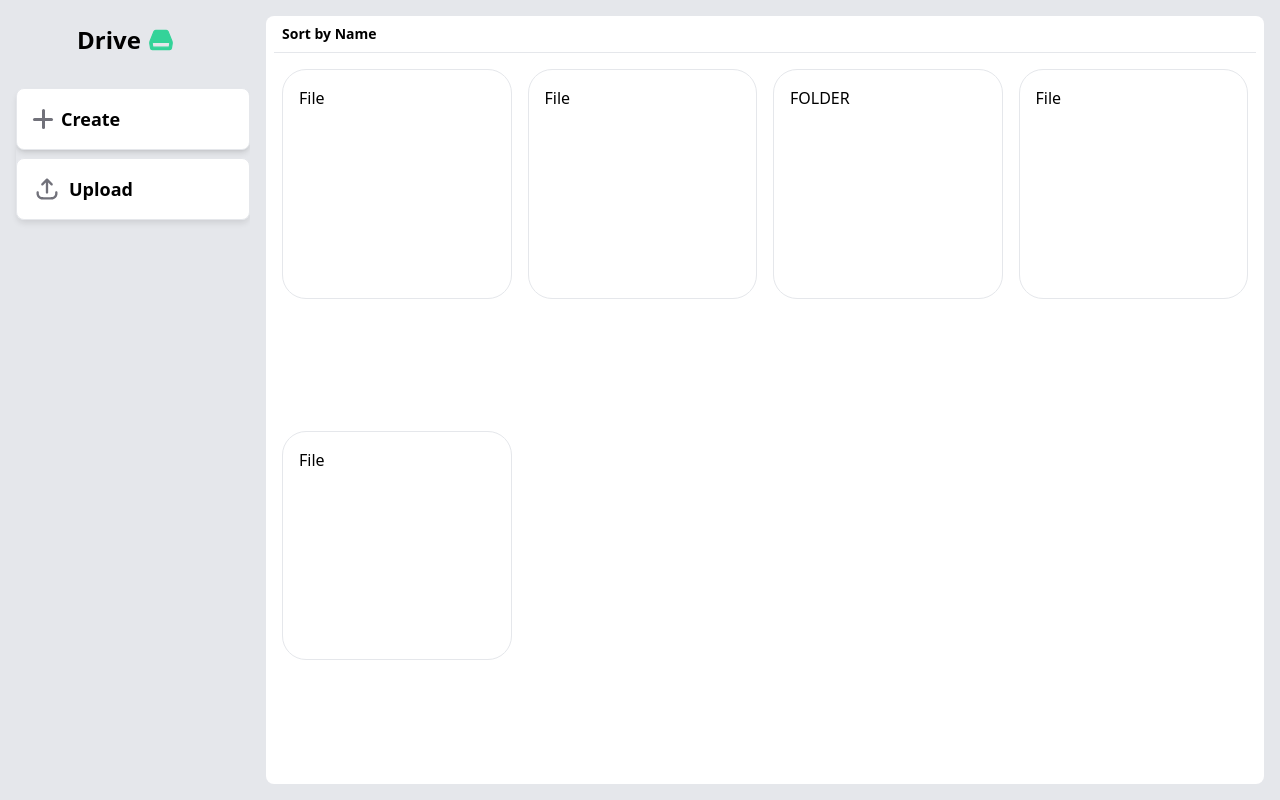
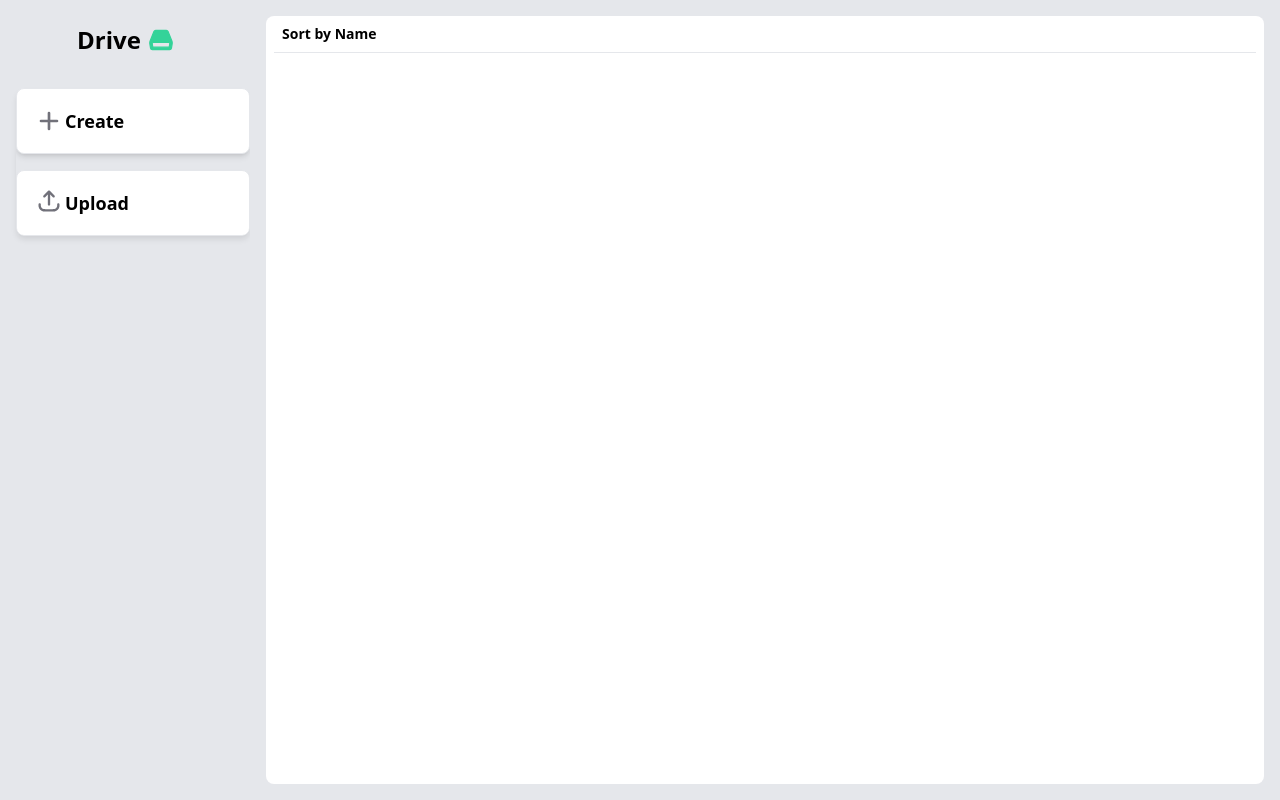
Before and after one commit to web3sandyyy/Local-Drive, a React (Vite) app: page / in a window 1280 px wide. Built offline with nearby package versions, Linux system fonts and the light colour scheme.

Commit message:
sidebar categorised

```diff
--- a/src/App.tsx
+++ b/src/App.tsx
@@ -1,26 +1,51 @@
+import { useEffect, useState } from "react";
 import "./App.css";
-import File from "./components/File";
-import Folder from "./components/Folder";
+// import File from "./components/File";
+// import Folder from "./components/Folder";
 import Sidebar from "./components/Sidebar";
+import { FileData } from "./types";
 
 function App() {
+  const [files, setFiles] = useState<FileData[]>([]);
+
+  const loadFilesFromStorage = () => {
+    const storedFiles = localStorage.getItem("uploadedFiles");
+
+    if (storedFiles) {
+      setFiles(JSON.parse(storedFiles));
+    }
+  };
+
+  useEffect(() => {
+    loadFilesFromStorage();
+  }, []);
+
   return (
     <div className="w-full min-h-screen flex">
       <Sidebar />
       <div className="w-full h-screen p-4 bg-gray-200">
         <div className="w-full h-full rounded-lg bg-white flex flex-col max-h-full">
           <div className="w-full h-fit px-2">
-            <p className="text-sm font-semibold border-b p-2">
-              Sort by Name
-            </p>
+            <p className="text-sm font-semibold border-b p-2">Sort by Name</p>
           </div>
 
           <div className="w-full flex-grow mt-2 p-2 px-4 grid grid-cols-4 gap-4 overflow-auto">
-            <File />
-            <File />
-            <Folder/>
-            <File />
-            <File />
+            <ul className="space-y-2">
+              {files.map((file, index) => (
+                <li key={index} className="p-2 border rounded">
+                  <p>Name: {file.name}</p>
+                  <p>Type: {file.type || "Unknown"}</p>
+                  <p>Size: {(file.size / 1024).toFixed(2)} KB</p>
+                  {file.type.startsWith("image/") && (
+                    <img
+                      src={file.content}
+                      alt={file.name}
+                      className="mt-2 max-w-xs"
+                    />
+                  )}
+                </li>
+              ))}
+            </ul>
           </div>
         </div>
       </div>
--- /dev/null
+++ b/src/components/CreateButton.tsx
@@ -0,0 +1,53 @@
+import { useState } from "react";
+import plus from "../assets/icons/plus.svg";
+import { motion, AnimatePresence } from "framer-motion";
+
+const CreateButton = () => {
+  const [showCreate, setShowCreate] = useState(false);
+
+  return (
+    <div>
+      <div
+        onClick={() => setShowCreate(!showCreate)}
+        className={` cursor-pointer flex items-center  hover:bg-gray-100 duration-100 transition-all  border p-4  rounded-lg ${
+          showCreate
+            ? "border-b-0 rounded-b-none bg-gray-100"
+            : "shadow-md bg-white "
+        }`}
+      >
+        <img
+          src={plus}
+          alt="plus"
+          className={` w-8 h-8   duration-200 transition-all ${
+            showCreate && "rotate-[135deg]"
+          }`}
+        />
+
+        <p className="font-semibold">Create</p>
+      </div>
+
+      <AnimatePresence>
+        {showCreate && (
+          <motion.div
+            initial={{ height: 0, opacity: 0 }}
+            animate={{ height: "auto", opacity: 1 }}
+            exit={{ height: 0, opacity: 0 }}
+            transition={{ duration: 0.2 }}
+            className="text-base flex flex-col divide-y border rounded-b-lg overflow-hidden cursor-pointer shadow-md bg-white"
+          >
+            <div className="w-full p-2">
+              <p className="p-2 hover:bg-gray-200 duration-200 rounded-lg ">
+                Create text file
+              </p>
+              <p className="hover:bg-gray-200 duration-200 p-2 rounded-lg ">
+                Create folder
+              </p>
+            </div>
+          </motion.div>
+        )}
+      </AnimatePresence>
+    </div>
+  );
+};
+
+export default CreateButton;
--- a/src/components/Sidebar.tsx
+++ b/src/components/Sidebar.tsx
@@ -1,10 +1,8 @@
-import { useState } from "react";
 import driveIcon from "../assets/icons/drive.svg";
-import upload from "../assets/icons/upload.svg";
-import { motion, AnimatePresence } from "framer-motion";
+import CreateButton from "./CreateButton";
+import UploadButton from "./UploadButton";
 
 const Sidebar = () => {
-  const [showCreate, setShowCreate] = useState(false);
   return (
     <div className="h-screen min-w-[250px] bg-gray-200">
       <div className="flex justify-center items-center gap-2 text-2xl font-bold mt-4 px-4 py-2 text-center">
@@ -13,49 +11,8 @@ const Sidebar = () => {
       </div>
 
       <div className="mt-6 ml-4 text-lg flex flex-col shadow-bottom-only overflow-hidden rounded-lg">
-        <div
-          onClick={() => setShowCreate(!showCreate)}
-          className={`relative z-10 cursor-pointer flex gap-2 items-center  hover:bg-gray-100 duration-100 transition-all group border p-4  rounded-lg ${
-            showCreate
-              ? "border-b-0 rounded-b-none bg-gray-100"
-              : "shadow-md bg-white "
-          }`}
-        >
-          <div
-            className={`h-5 w-5 flex justify-center items-center group-hover:scale-110 duration-200 transition-all ${
-              showCreate && "rotate-[135deg]"
-            }`}
-          >
-            <div className="min-h-[3px] min-w-5 bg-zinc-500 rounded-full absolute"></div>
-            <div className="w-[3px] min-h-5 bg-zinc-500 rounded-full absolute"></div>
-          </div>
-
-          <p className="font-semibold">Create</p>
-        </div>
-
-        <AnimatePresence>
-          {showCreate && (
-            <motion.div
-              initial={{ height: 0, opacity: 0 }}
-              animate={{ height: "auto", opacity: 1 }}
-              exit={{ height: 0, opacity: 0 }}
-              transition={{ duration: 0.2, ease: "easeInOut" }}
-              className="text-base flex flex-col divide-y border p-2 rounded-b-lg overflow-hidden cursor-pointer bg-white"
-            >
-              <p className="p-1">Create text file</p>
-              <p className="p-1">Create folder</p>
-            </motion.div>
-          )}
-        </AnimatePresence>
-
-        <div className="flex cursor-pointer gap-2 mt-2 items-center bg-white hover:bg-gray-100 duration-100 transition-all group border p-4 rounded-lg">
-          <img
-            src={upload}
-            alt="drive"
-            className="w-7 h-7 group-hover:scale-110 duration-100 transition-all"
-          />
-          <p className="font-semibold">Upload</p>
-        </div>
+        <CreateButton />
+        <UploadButton />
       </div>
     </div>
   );
--- /dev/null
+++ b/src/components/UploadButton.tsx
@@ -0,0 +1,158 @@
+import { useRef, useState } from "react";
+import upload from "../assets/icons/upload.svg";
+import plus from "../assets/icons/plus.svg";
+import { motion, AnimatePresence } from "framer-motion";
+import { FileData } from "../types";
+
+interface CustomInputProps extends React.InputHTMLAttributes<HTMLInputElement> {
+  directory?: string;
+  webkitdirectory?: string;
+}
+
+const UploadButton = () => {
+  const [showUpload, setShowUpload] = useState(false);
+  const fileInputRef = useRef<HTMLInputElement>(null);
+
+  const [files, setFiles] = useState<FileData[]>([]);
+
+  const handleFileRead = async (file: File): Promise<FileData> => {
+    return new Promise((resolve) => {
+      const reader = new FileReader();
+
+      reader.onload = (e) => {
+        const content = e.target?.result as string;
+        const fileData: FileData = {
+          name: file.name,
+          type: file.type,
+          size: file.size,
+          lastModified: file.lastModified,
+          content: content,
+        };
+        resolve(fileData);
+      };
+
+      if (
+        file.type.startsWith("image/") ||
+        file.type.startsWith("application/")
+      ) {
+        reader.readAsDataURL(file);
+      } else {
+        reader.readAsText(file);
+      }
+    });
+  };
+
+  const handleFileChange = async (
+    event: React.ChangeEvent<HTMLInputElement>
+  ) => {
+    const selectedFiles = event.target.files;
+    if (!selectedFiles) return;
+
+    const fileDataArray: FileData[] = [];
+
+    for (let i = 0; i < selectedFiles.length; i++) {
+      const file = selectedFiles[i];
+      const fileData = await handleFileRead(file);
+      fileDataArray.push(fileData);
+    }
+
+    const updatedFiles = [...files, ...fileDataArray];
+    setFiles(updatedFiles);
+
+    try {
+      localStorage.setItem("uploadedFiles", JSON.stringify(updatedFiles));
+    } catch (error) {
+      console.error("Error storing files in localStorage:", error);
+      alert(
+        "Error storing files. The files might be too large for localStorage."
+      );
+    }
+  };
+
+  return (
+    <div>
+      <div
+        onClick={() => setShowUpload(!showUpload)}
+        className={`mt-4 cursor-pointer flex items-center  hover:bg-gray-100 duration-100 transition-all  border p-4  rounded-lg ${
+          showUpload
+            ? "border-b-0 rounded-b-none bg-gray-100"
+            : "shadow-md bg-white "
+        }`}
+      >
+        <div
+          className="relative h-8 w-8 cursor-pointer"
+          onClick={() => setShowUpload(!showUpload)}
+        >
+          <AnimatePresence mode="wait">
+            {!showUpload ? (
+              <motion.img
+                key="upload"
+                src={upload}
+                alt="upload"
+                className="w-7 h-7 m-auto"
+                initial={{ opacity: 0, rotate: -135 }}
+                animate={{ opacity: 1, rotate: 0 }}
+                exit={{ opacity: 0, rotate: 135 }}
+                transition={{ duration: 0.1 }}
+              />
+            ) : (
+              <motion.img
+                key="plus"
+                src={plus}
+                alt="plus"
+                className="w-8 h-8 absolute top-0 right-0 "
+                initial={{ opacity: 0, rotate: -135 }}
+                animate={{ opacity: 1, rotate: 45 }}
+                exit={{ opacity: 0, rotate: 135 }}
+                transition={{ duration: 0.1 }}
+              />
+            )}
+          </AnimatePresence>
+        </div>
+
+        <p className="font-semibold">Upload</p>
+      </div>
+
+      <AnimatePresence mode="wait">
+        {showUpload && (
+          <motion.div
+            initial={{ height: 0, opacity: 0 }}
+            animate={{ height: "auto", opacity: 1 }}
+            exit={{ height: 0, opacity: 0 }}
+            transition={{ duration: 0.2 }}
+            className="text-base flex flex-col divide-y border rounded-b-lg overflow-hidden  bg-white"
+          >
+            <div className="w-full p-2 ">
+              <div className="relative hover:bg-gray-200 duration-200 p-1 rounded-lg  ">
+                <p className="p-1">Upload file</p>
+                <input
+                  type="file"
+                  ref={fileInputRef}
+                  onChange={handleFileChange}
+                  multiple
+                  accept="*/*"
+                  className="opacity-0 absolute top-0 left-0 w-full h-full cursor-pointer"
+                />
+              </div>
+
+              <div className="relative w-full hover:bg-gray-200 duration-200 p-1 rounded-lg ">
+                <p className="p-1">Upload folder</p>
+                <input
+                  type="file"
+                  ref={fileInputRef}
+                  onChange={handleFileChange}
+                  multiple
+                  accept="*/*"
+                  {...({ webkitdirectory: "" } as CustomInputProps)}
+                  className="opacity-0 absolute top-0 left-0 w-full h-full cursor-pointer"
+                />
+              </div>
+            </div>
+          </motion.div>
+        )}
+      </AnimatePresence>
+    </div>
+  );
+};
+
+export default UploadButton;
--- /dev/null
+++ b/src/types.ts
@@ -0,0 +1,7 @@
+export interface FileData {
+    name: string;
+    type: string;
+    size: number;
+    lastModified: number;
+    content: string;
+  }
```
Also changed, not shown: src/assets/icons/plus.svg (added).
